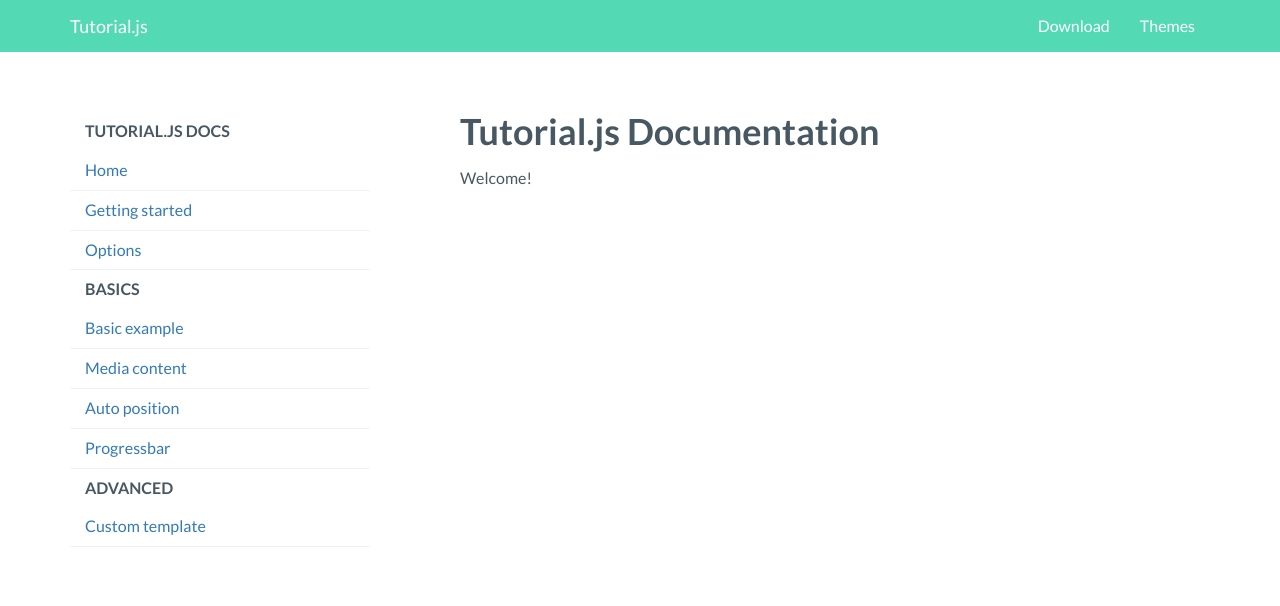
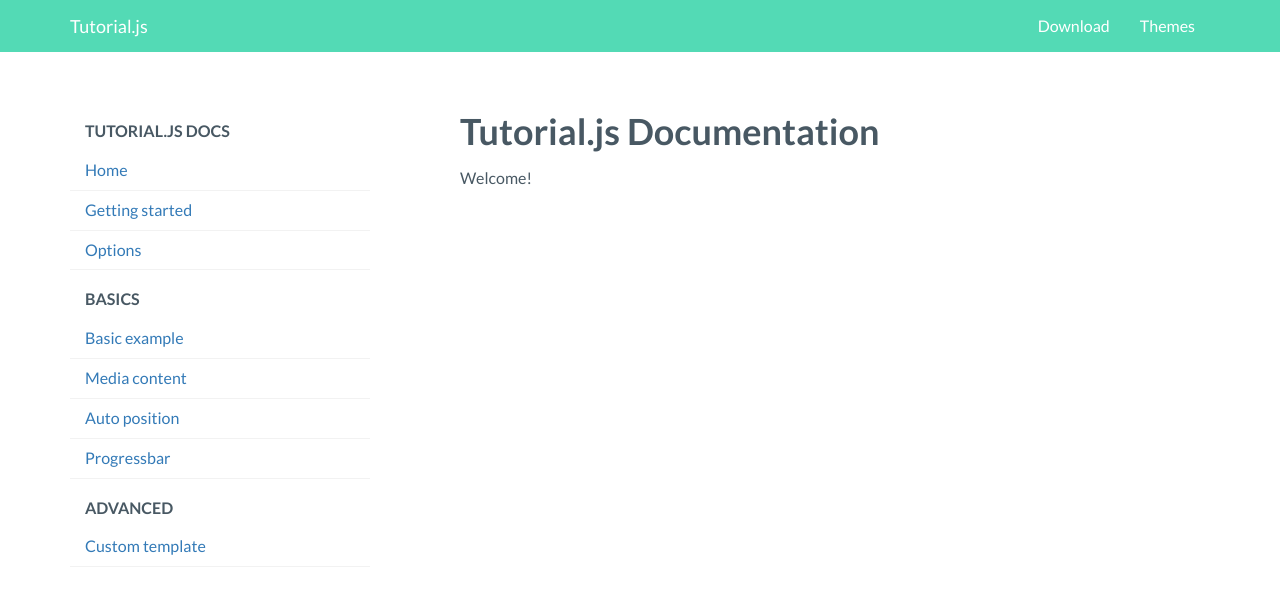
Before and after one commit to tutorialjs/tutorialjs.github.io, a Jekyll site: the page built from index.html, in a window 1280 px wide. Shown: the top 606 px of the page. Built offline with Jekyll 4.4.1, drawn with Linux system fonts in a browser that asks for light colours; nearby versions of some CDN libraries.

Commit message:
added responsive styles

```diff
--- a/assets/css/style.css
+++ b/assets/css/style.css
@@ -45,7 +45,7 @@
 }
 
 #wrapper {
-    padding: 40px;
+    padding: 40px 0px;
 }
 
 .more-links {
@@ -82,6 +82,11 @@
     padding: 8px 15px;
     text-transform: uppercase;
     font-weight: 700;
+    margin-top:10px;
+}
+
+#sidenav li.nav-header:first-child {
+    margin-top:0px;
 }
 
 #sidenav li a {
@@ -119,4 +124,10 @@
     .section {
         width:100%;
     }
+
+    #sidenav {
+        width:100%;
+        position:relative;
+        margin-bottom:40px;
+    }
 }
```
